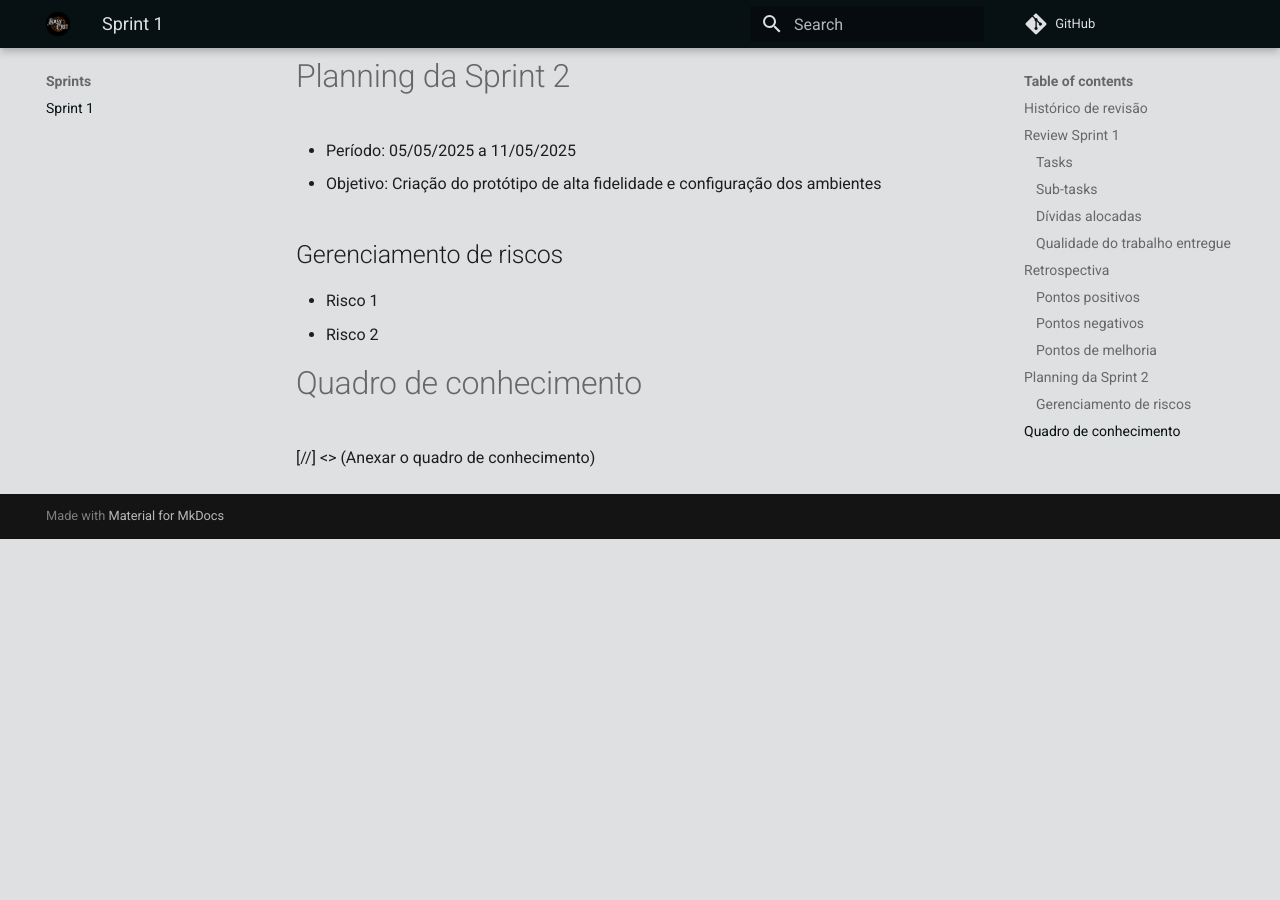
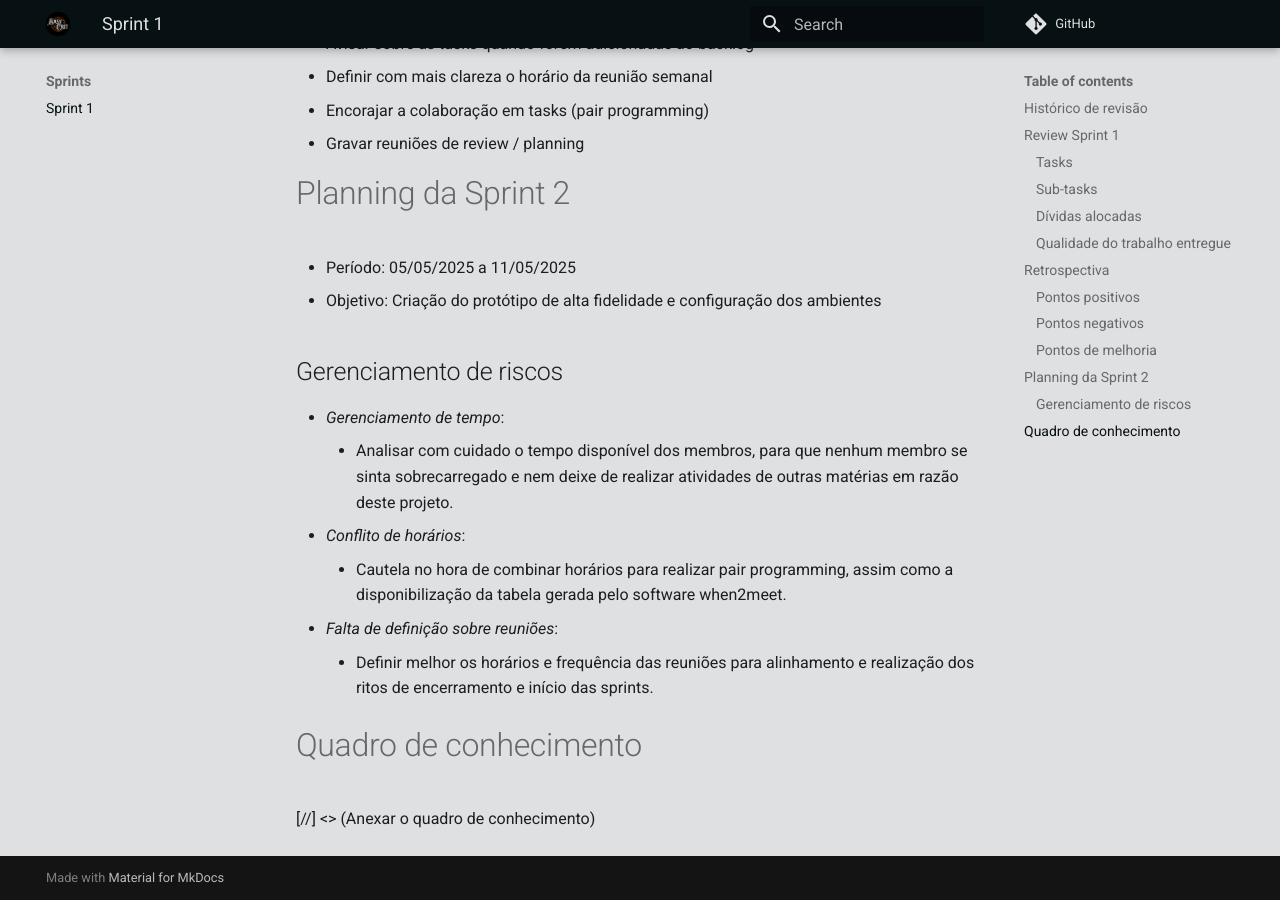
Before and after one commit to fga-eps-mds/2025.1-EasyCrit-docs, an MkDocs documentation site: the page built from docs/artefatos/sprints/sprint1.md, in a window 1280 px wide and 900 px high, scrolled down 2084 px. Built offline with MkDocs 1.6.1 and Material for MkDocs 9.7.7, drawn with Linux system fonts in a browser that asks for light colours; comment, search, counter and statistics services are not loaded; before the commit the page ends 2623 px from its top, so only the background shows below that; some of the changed text lies outside the part shown.

Commit message:
docs: adiciona gerenciamento de riscos e resumo da sprint 1

```diff
--- a/docs/artefatos/sprints/sprint1.md
+++ b/docs/artefatos/sprints/sprint1.md
@@ -4,7 +4,7 @@
 | 08/05/2025 | 1.0 | Criação do documento de review da sprint 1 | Matheus Pimentel Leal|
 
 # Review Sprint 1
-
+Por ser a sprint inicial do projeto, encontramos dificuldade em estabelecer o ritmo inicial de trabalho, porém, a colaboração da equipe e a proatividade dos membros foi crucial para que as tarefas fossem entregues à tempo.
 ## Tasks
 | Id | Descrição |
 |----|-----------|
@@ -53,8 +53,13 @@ O trabalho foi entregue a tempo e apresentou boa qualidade conforme revisão rea
 - Objetivo: Criação do protótipo de alta fidelidade e configuração dos ambientes
 
 ## Gerenciamento de riscos
-- Risco 1
-- Risco 2
+- _Gerenciamento de tempo_:
+    - Analisar com cuidado o tempo disponível dos membros, para que nenhum membro se sinta sobrecarregado e nem deixe de realizar atividades de outras matérias em razão deste projeto.
+- _Conflito de horários_:
+    - Cautela no hora de combinar horários para realizar pair programming, assim como a disponibilização da tabela gerada pelo software when2meet.
+- _Falta de definição sobre reuniões_:
+    - Definir melhor os horários e frequência das reuniões para alinhamento e realização dos ritos de encerramento e início das sprints.
+
 
 # Quadro de conhecimento
 
```
